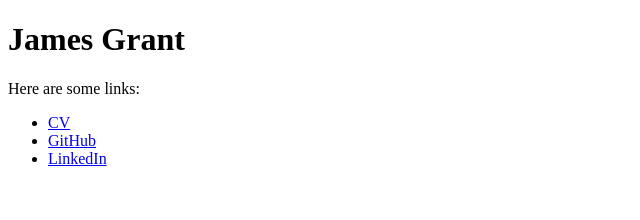
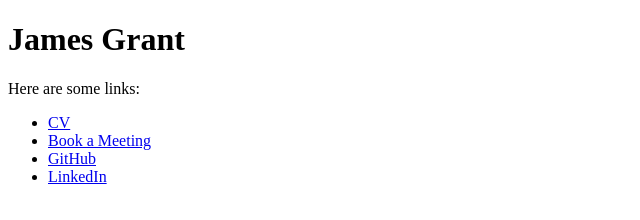
Before and after one commit to JCGrant/JCGrant.github.io, a plain HTML site: page index.html in a window 1280 px wide. Shown: the whole page, without its empty margins (0-640 px from the left). Drawn offline with Linux system fonts and the light colour scheme.

Commit message:
Add meeting link

```diff
--- a/index.html
+++ b/index.html
@@ -9,6 +9,7 @@
     <p>Here are some links:</p>
     <ul>
       <li><a href="https://www.jcgrant.com/cv/cv.pdf">CV</a></li>
+      <li><a href="https://meeting.jcgrant.com">Book a Meeting</a></li>
       <li><a href="https://github.com/JCGrant">GitHub</a></li>
       <li><a href="https://www.linkedin.com/in/jamescolingrant/">LinkedIn</a></li>
     </ul>
```
